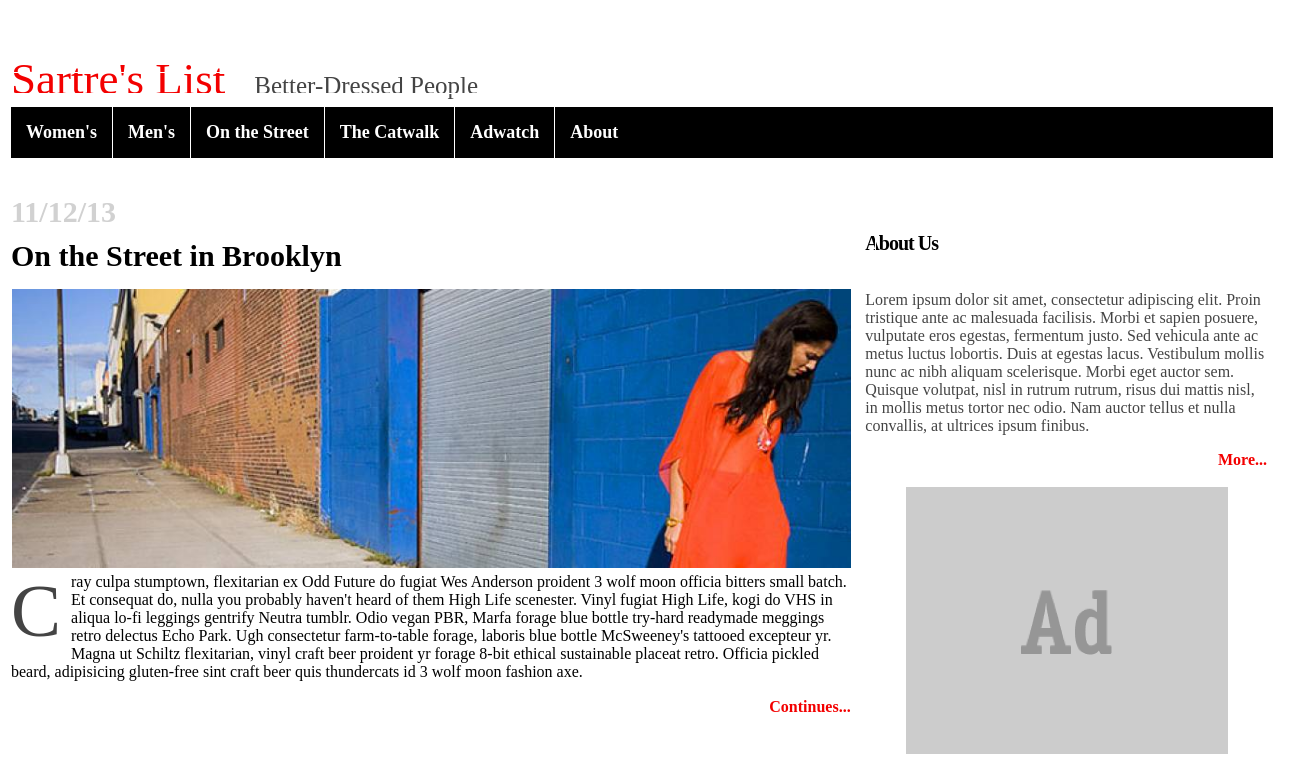
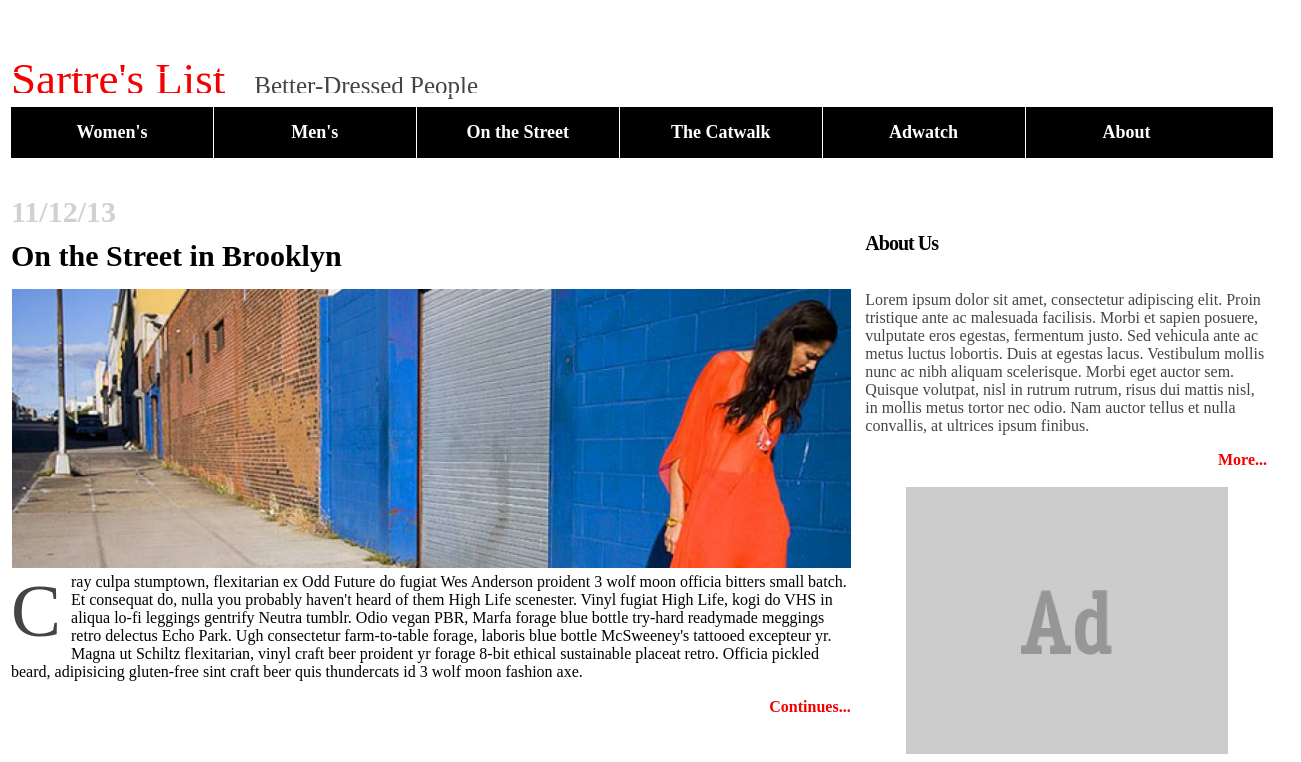
Before and after one commit to meeshlin/fewd43-week2and3-fashionblog, a plain HTML site: page index.html in a window 1280 px wide. Shown: the top 762 px of the page, 1301 px wide, since content can reach past the window. Drawn offline with Linux system fonts and the light colour scheme.

Commit message:
Added files via upload

```diff
--- a/index.html
+++ b/index.html
@@ -2,6 +2,7 @@
 <html>
   <head>
     <meta charset="utf-8">
+    <meta name="viewport" content="width=device-width, initial-scale=1">
     <title>Sartre's List</title>
     <link rel="stylesheet" href="style.css"/>
   </head>
--- a/style.css
+++ b/style.css
@@ -87,7 +87,7 @@ img {
 }
 
 .divider {
-  width:100%
+  width:100%;
   border-top:#d1d1d1 1px solid;
   margin-top:20px;
   padding-bottom:20px;
@@ -122,13 +122,15 @@ img {
 #nav-top {
   background-color:#000000;
   font-size:18px;
-  text-align:left;
   padding:0;
   margin:0;
   overflow:hidden;
+  /*(If something is bigger than the container, if you add "overflow:hidden" it'll remain within the container size)*/
 }
 
 #nav-top li {
+  text-align:center;
+  width:16%;
   display:block;
   float:left;
   border-right:#ffffff 1px solid;
```
